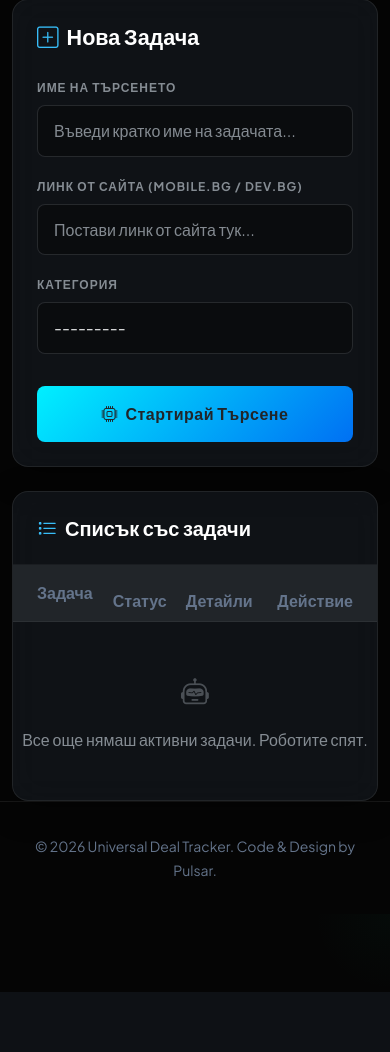
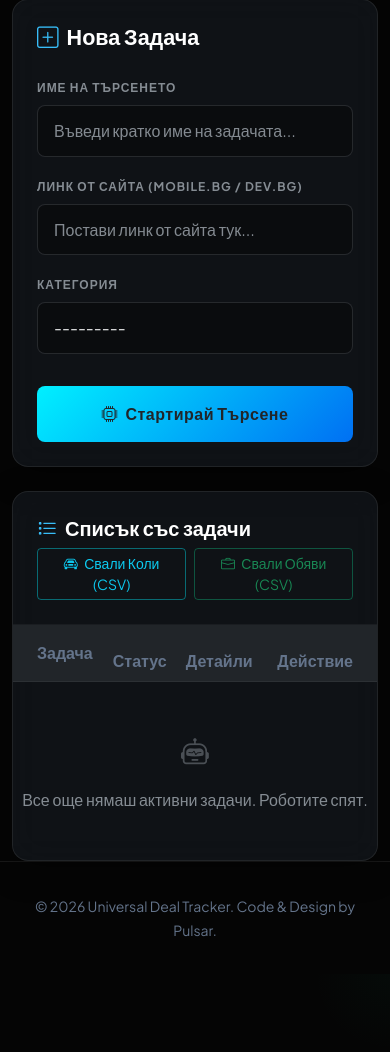
Before and after one commit to pulsar-04/UniversalDealTracker, a Django app: page /dashboard/ in a window 390 px wide; the page is wider, and only the part inside the window is pictured. Shown: the part 589-1641 px from the top of that part. Before the commit the page ends 1581 px from the top of that part, so only its background shows below. Run offline with Django 5.2, Linux system fonts and the light colour scheme; the visitor is signed in with stand-in values (Sample User, id 1); data that the repository does not hold is empty; parts of the project's set-up code (start-up, migrations or seed data) failed here and were passed over.

Commit message:
Feat: Add CSV data export and implement scraper pagination
- Implement CSV export views for Car and Job listings with UTF-8 BOM for Excel compatibility.

- Update dashboard UI with dual download buttons and flexbox positioning.

- Enhance MobileBgScraper to automatically navigate and scrape all pagination links.

- Integrate anti-bot delays (time.sleep) during pagination to prevent IP bans.

```diff
--- a/listings/urls.py
+++ b/listings/urls.py
@@ -10,4 +10,7 @@ urlpatterns = [
     path('dashboard/', views.dashboard, name='dashboard'),
     path('dashboard/delete/<int:pk>/', views.delete_search, name='delete_search'),
     path('search/<int:pk>/toggle/', views.toggle_search_status, name='toggle_search_status'),
+    path('export/cars/', views.export_cars_csv, name='export_cars_csv'),
+    path('export/jobs/', views.export_jobs_csv, name='export_jobs_csv'),
+
 ]
--- a/listings/views.py
+++ b/listings/views.py
@@ -9,6 +9,10 @@ from .tasks import auto_crawl_cars, auto_crawl_jobs
 from django.core.paginator import Paginator
 import json
 from django.core.management import call_command
+import csv
+from django.http import HttpResponse
+from django.contrib.auth.decorators import login_required
+from .models import CarListing, Search
 
 
 def landing(request):
@@ -196,3 +200,45 @@ def toggle_search_status(request, pk):
         messages.success(request, f"▶️ Търсенето '{search.title}' отново е активно! Роботът продължава работа.")
 
     return redirect('dashboard')
+
+
+@login_required
+def export_cars_csv(request):
+    response = HttpResponse(content_type='text/csv')
+
+    response['Content-Disposition'] = 'attachment; filename="my_dealtracker_cars.csv"'
+    response.write('\ufeff'.encode('utf8'))
+
+    writer = csv.writer(response)
+
+    writer.writerow(['Марка', 'Модел', 'Година', 'Цена (лв)', 'Линк'])
+
+    user_searches = Search.objects.filter(user=request.user, category='car')
+    user_brands = user_searches.values_list('brand', flat=True)
+
+    cars = CarListing.objects.filter(brand__in=user_brands)
+
+    for car in cars:
+        writer.writerow([car.brand, car.model, car.year, car.price, car.url])
+
+    return response
+
+
+@login_required
+def export_jobs_csv(request):
+    response = HttpResponse(content_type='text/csv; charset=utf-8')
+    response['Content-Disposition'] = 'attachment; filename="my_dealtracker_jobs.csv"'
+
+    response.write('\ufeff'.encode('utf8'))
+
+    writer = csv.writer(response)
+    writer.writerow(['Позиция', 'Компания', 'Локация', 'Remote', 'Линк'])
+
+    user_searches = Search.objects.filter(user=request.user, category='job')
+    jobs = JobListing.objects.filter(search__in=user_searches)
+
+    for job in jobs:
+        is_remote_bg = 'Да' if job.is_remote else 'Не'
+        writer.writerow([job.title, job.company_name, job.location, is_remote_bg, job.url])
+
+    return response
--- a/templates/listings/dashboard.html
+++ b/templates/listings/dashboard.html
@@ -75,10 +75,18 @@
 
     <div class="col-md-8">
         <div class="dashboard-card overflow-hidden">
-            <div class="p-4 border-bottom" style="border-color: rgba(255,255,255,0.05) !important;">
-                <h5 class="fw-bold m-0 text-white">
+            <div class="p-4 border-bottom d-flex justify-content-between align-items-center flex-wrap" style="border-color: rgba(255,255,255,0.05) !important;">
+                <h5 class="fw-bold m-0 text-white mb-2 mb-md-0">
                     <i class="bi bi-list-task text-accent me-2"></i>Списък със задачи
                 </h5>
+                <div class="d-flex gap-2">
+                    <a href="{% url 'export_cars_csv' %}" class="btn btn-sm btn-outline-info" style="border-color: rgba(0, 240, 255, 0.4);">
+                        <i class="bi bi-car-front me-1"></i> Свали Коли (CSV)
+                    </a>
+                    <a href="{% url 'export_jobs_csv' %}" class="btn btn-sm btn-outline-success" style="border-color: rgba(16, 185, 129, 0.4);">
+                        <i class="bi bi-briefcase me-1"></i> Свали Обяви (CSV)
+                    </a>
+                </div>
             </div>
             <div class="table-responsive">
                 <table class="table table-dark table-hover align-middle mb-0" style="background-color: transparent;">
```
Also changed, not shown: listings/scrapers/car_scraper.py (+49 -1 lines), 1 other file.
